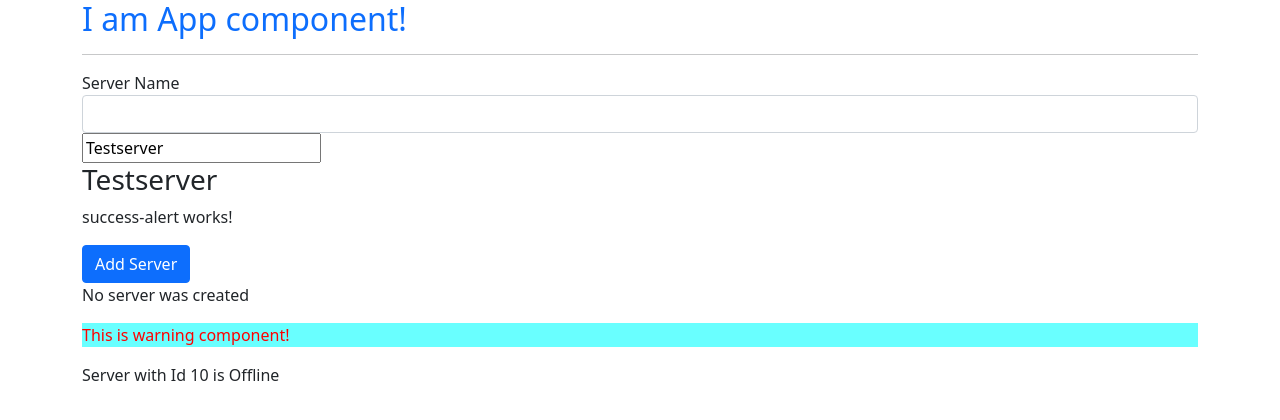
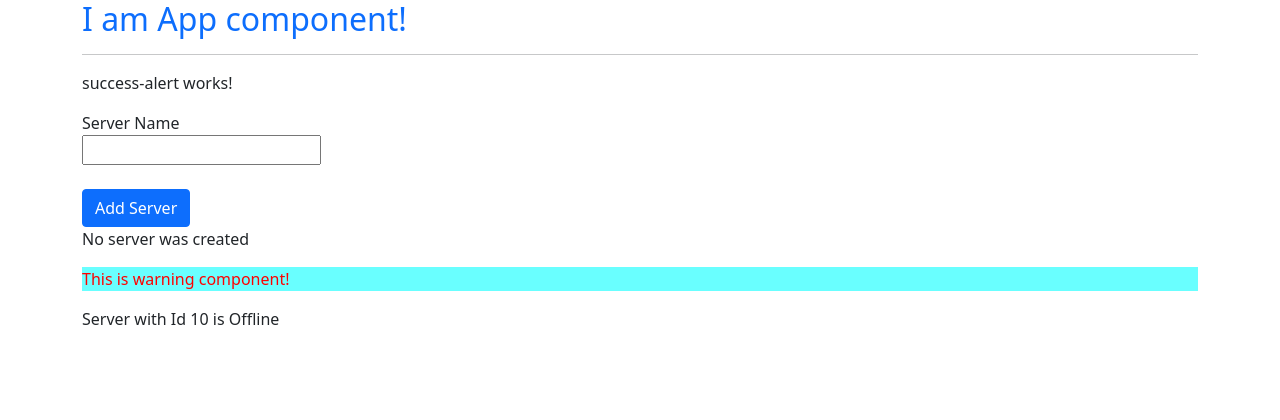
Before and after one commit to anitkumarsingh/angular-practice, an Angular app: page / in a window 1280 px wide. Shown: the top 420 px of the page. Built offline with nearby package versions, Linux system fonts and the light colour scheme.

Commit message:
form completion

```diff
--- a/src/app/success-alert/success-alert.component.html
+++ b/src/app/success-alert/success-alert.component.html
@@ -1,8 +1,9 @@
-<label>Server Name</label>
-<input type="text" class="form-control" (input)="onUpdateServer($event)"/>
-<input type="text" [(ngModel)]="serverName">
-<h3>{{serverName}}</h3>
-<p>success-alert works!</p>
-<button [disabled]="!allowNewServer" class="btn btn-primary" (click)="onServerCreation()  ">Add Server</button>
-<!-- <p [innerText]="allowNewServer"></p> -->
-<p>{{serverCreationStatus}}</p>
+      <p>success-alert works!</p>
+      <label>Server Name</label><br/>
+      <!-- <input type="text" class="form-control" (input)="onUpdateServer($event)"/> -->
+      <input type="text" [(ngModel)]="serverName">
+      <!-- <h3>{{serverName}}</h3> -->
+      <br/><br/>
+      <button [disabled]="!allowNewServer" class="btn btn-primary" (click)="onServerCreation()  ">Add Server</button>
+      <!-- <p [innerText]="allowNewServer"></p> -->
+      <p>{{serverCreationStatus}}</p>
--- a/src/app/success-alert/success-alert.component.ts
+++ b/src/app/success-alert/success-alert.component.ts
@@ -8,7 +8,7 @@ import { Component, OnInit } from '@angular/core';
 export class SuccessAlertComponent implements OnInit {
   allowNewServer = false;
   serverCreationStatus ='No server was created';
-  serverName:string ='Testserver';
+  serverName:string ='';
   constructor() {
     setTimeout(() => {
       this.allowNewServer =true
@@ -19,7 +19,7 @@ export class SuccessAlertComponent implements OnInit {
   }
 
   onServerCreation () {
-   this.serverCreationStatus ='Server is created now'
+   this.serverCreationStatus ='Server is created with Name' +' '   + this.serverName + ' server';
   }
   onUpdateServer(event:Event){
     this.serverName =(<HTMLInputElement> event.target).value
```
